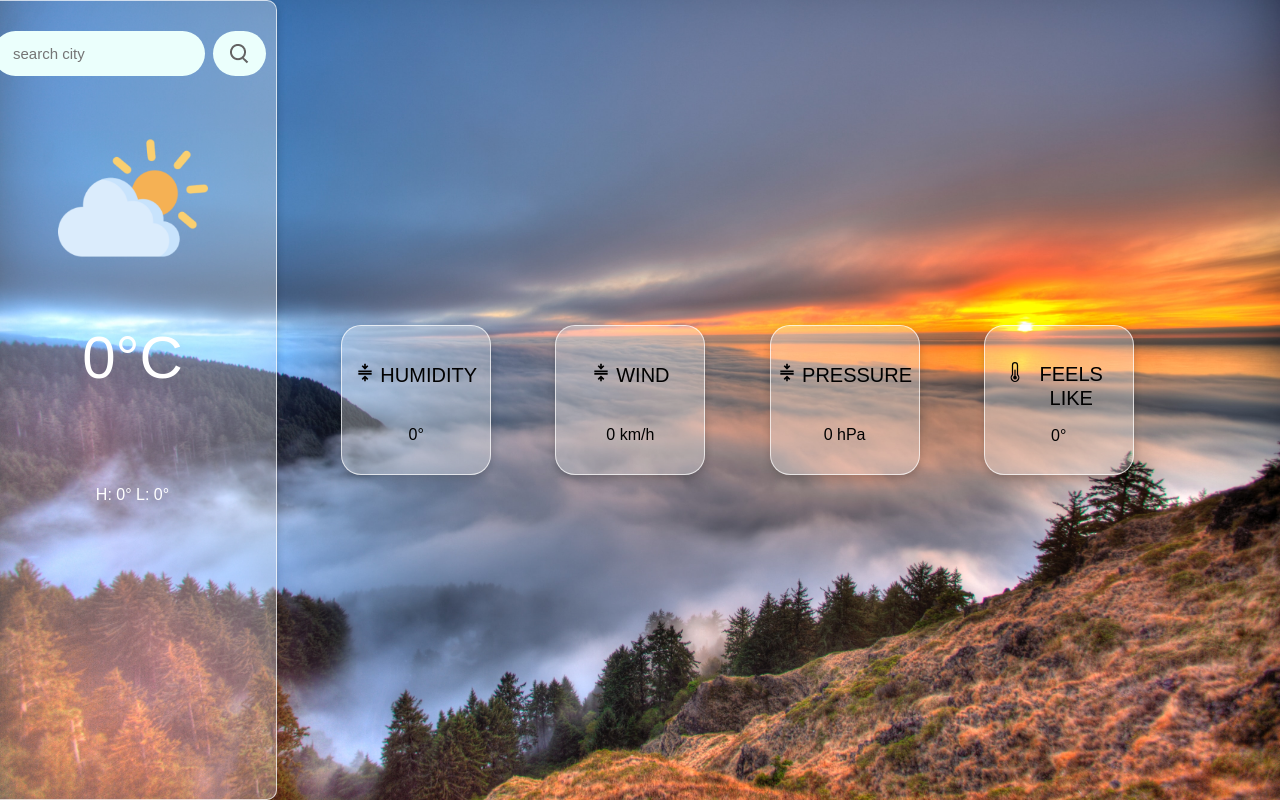
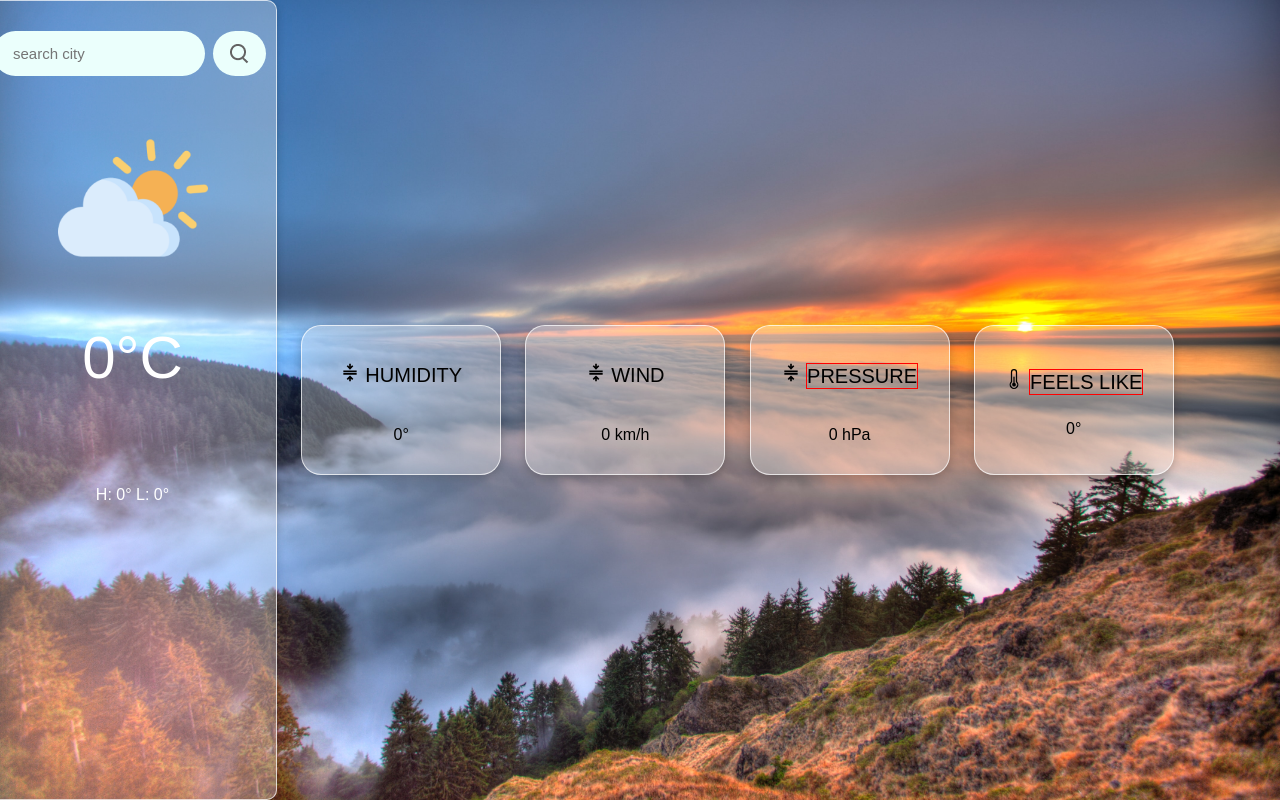
Before and after one commit to sohel123146/Weather-App, a React (Create React App) app: page / in a window 1280 px wide. Built offline with nearby package versions, Linux system fonts and the light colour scheme; no server answers.

Commit message:
minor changes on cards

```diff
--- a/src/Components/Weatherapp/Weather.css
+++ b/src/Components/Weatherapp/Weather.css
@@ -123,7 +123,7 @@ aside
 }
 
 .humidity_card {
-    width:150px;
+    width:200px;
     height:150px;
     border-radius:20px;
     display: flex;
@@ -158,7 +158,7 @@ aside
 }
 
 .wind_card {
-    width:150px;
+    width:200px;
     height:150px;
     border-radius:20px;
     display: flex;
@@ -193,7 +193,7 @@ aside
 }
 
 .pressure_card {
-    width:150px;
+    width:200px;
     height:150px;
     border-radius:20px;
     display: flex;
@@ -219,6 +219,8 @@ aside
 {
     color:black;
     font-size:20px;
+    border:1px solid red;
+
 }
 
 .pressure_value
@@ -227,7 +229,7 @@ aside
 }
 
 .feelslike_card {
-    width:150px;
+    width:200px;
     height:150px;
     border-radius:20px;
     padding:20px;
@@ -255,6 +257,7 @@ aside
 {
     color:black;
     font-size:20px;
+    border:1px solid red;
 }
 
 .feelslike_value
@@ -337,4 +340,8 @@ aside
       width: 16px;
       height: 16px;
     }
+
+    .feelslike_card,.humidity_card,.pressure_card,.wind_card{
+        width:150px;
+    }
   }
```
